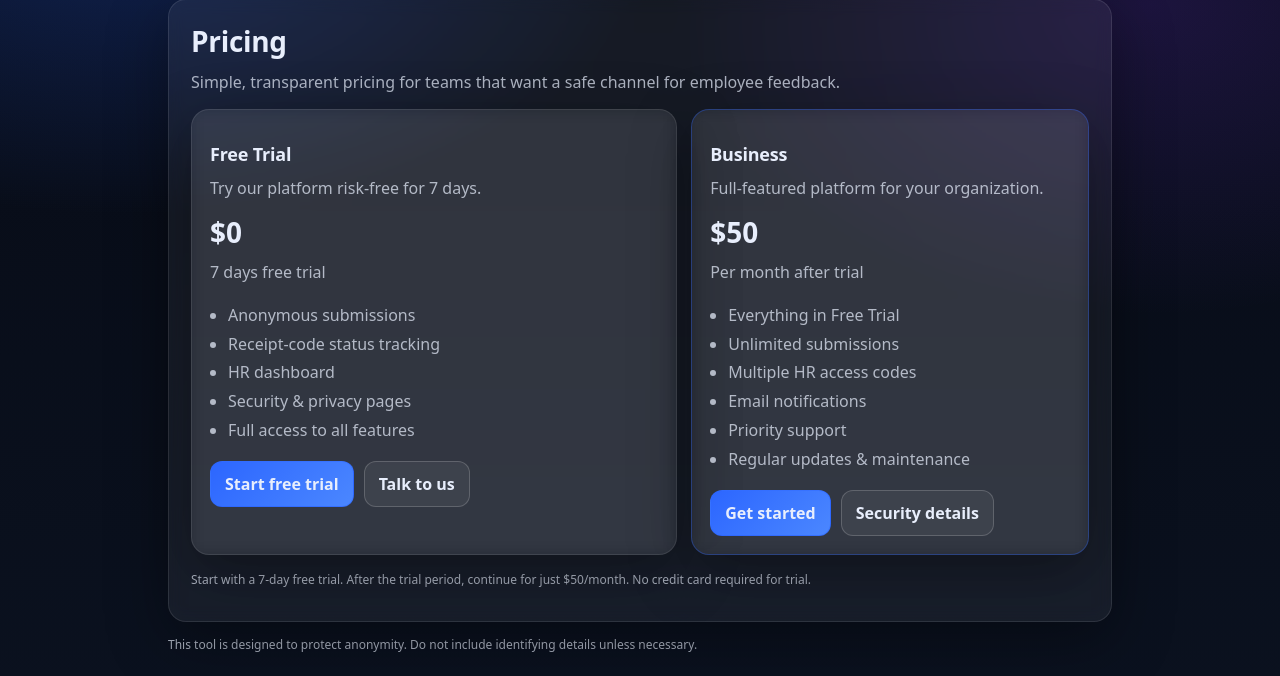
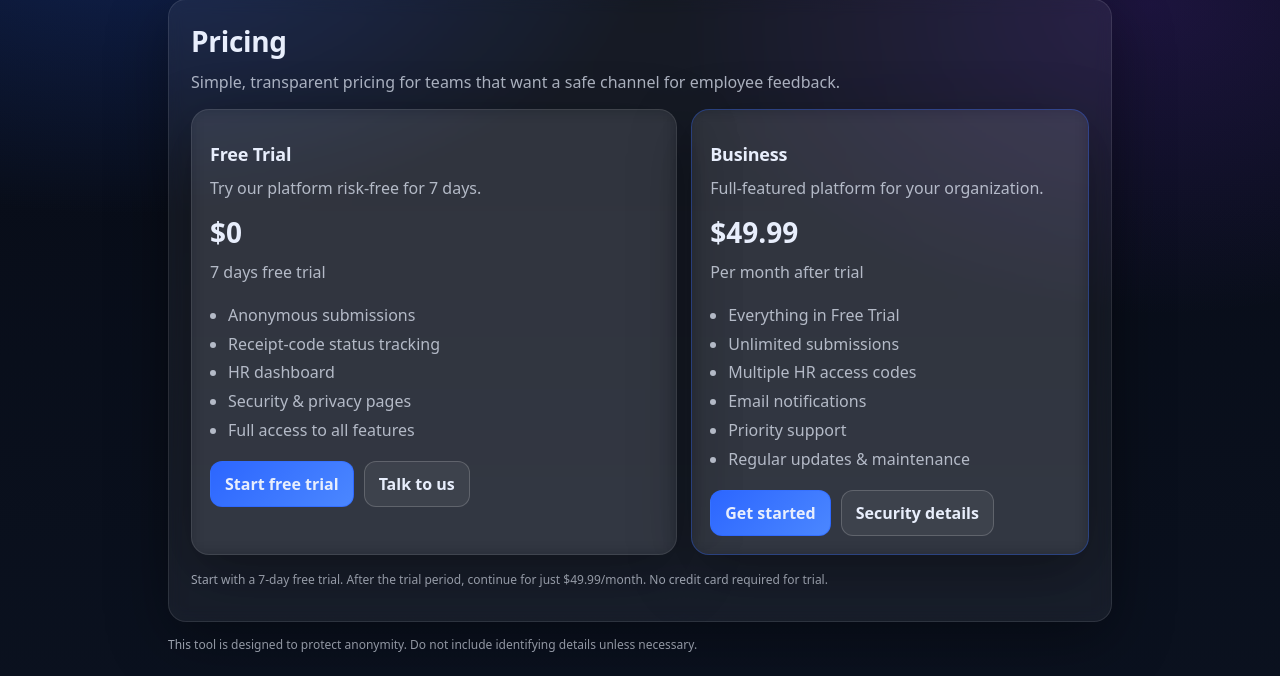
Before and after one commit to gaggame1010-arch/employee-feedback-platform, a Django app: page /pricing/ in a window 1280 px wide. Shown: the part 85-761 px from the top of the page. Run offline with Django 5.2, Linux system fonts and the light colour scheme.

Commit message:
Update business plan price to .99

```diff
--- a/submissions/templates/submissions/pricing.html
+++ b/submissions/templates/submissions/pricing.html
@@ -28,7 +28,7 @@
   <div class="card" style="padding: 18px; border-radius: 18px; border-color: rgba(44,102,255,.35);">
     <h2>Business</h2>
     <p class="muted">Full-featured platform for your organization.</p>
-    <p style="font-size: 28px; font-weight: 900; margin: 10px 0 6px;">$50</p>
+    <p style="font-size: 28px; font-weight: 900; margin: 10px 0 6px;">$49.99</p>
     <p class="muted" style="margin-top: 0;">Per month after trial</p>
     <ul class="muted" style="line-height: 1.8; padding-left: 18px;">
       <li>Everything in Free Trial</li>
@@ -46,6 +46,6 @@
 </div>
 
 <p class="hint" style="margin-top: 16px;">
-  Start with a 7-day free trial. After the trial period, continue for just $50/month. No credit card required for trial.
+  Start with a 7-day free trial. After the trial period, continue for just $49.99/month. No credit card required for trial.
 </p>
 {% endblock %}
```
